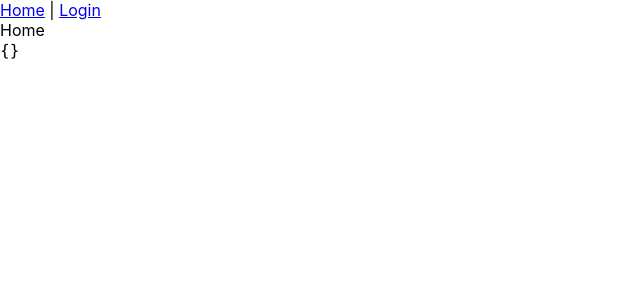
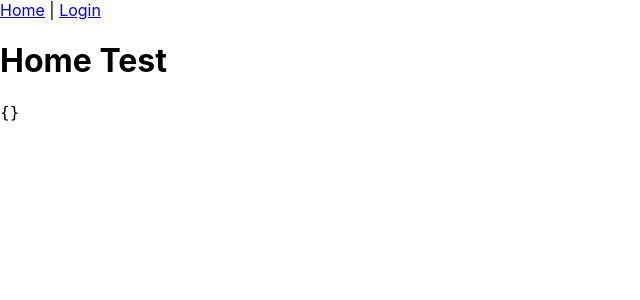
Before and after one commit to MikhailSemichev/react, a React (Create React App) app: page / in a window 1280 px wide. Shown: the top 300 px of the page, without its empty margins (0-640 px from the left). Built offline with nearby package versions, Linux system fonts and the light colour scheme.

Commit message:
Home test

```diff
--- a/src/pages/Home.tsx
+++ b/src/pages/Home.tsx
@@ -3,7 +3,7 @@ import React from 'react'; // we need this to make JSX compile
 export const Home = (props: unknown) => {
   return (
     <div>
-      <div>Home</div>
+      <h1>Home Test</h1>
       <code>{JSON.stringify(props)}</code>
     </div>
   );
```
